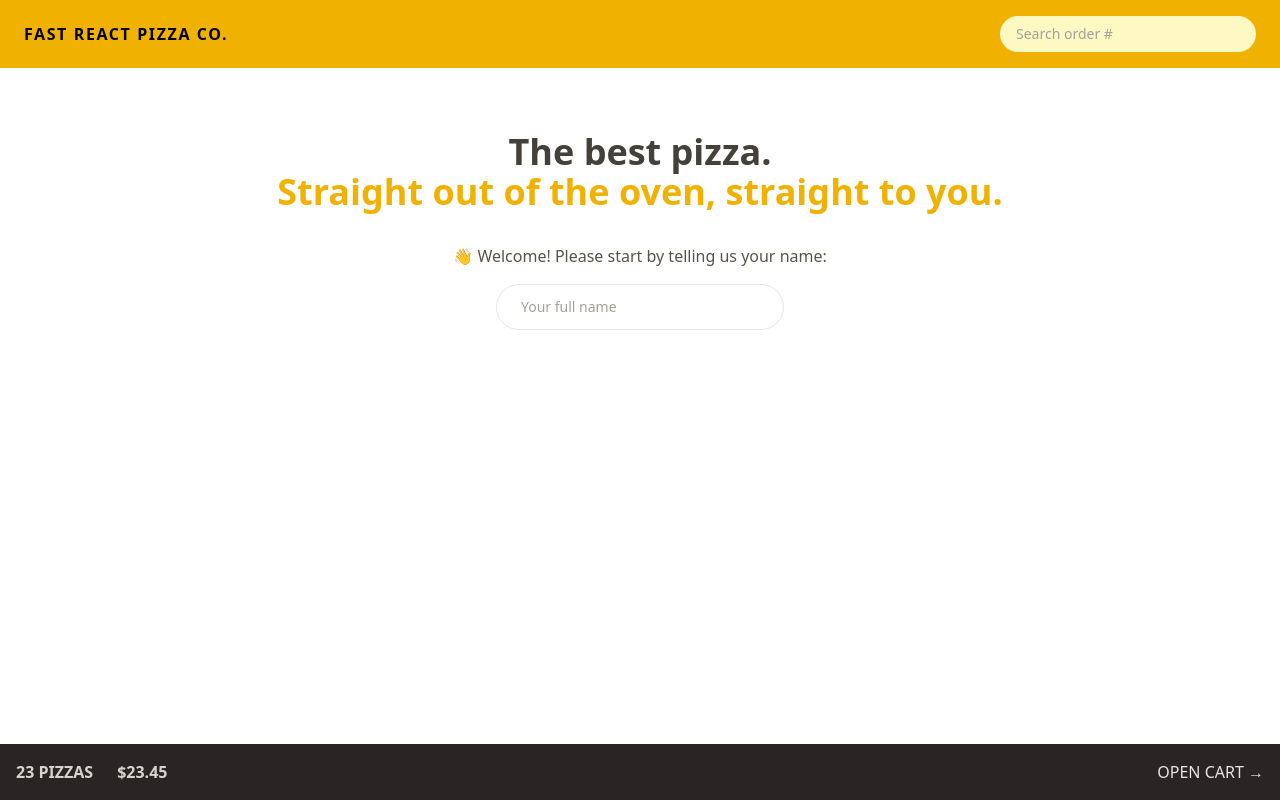
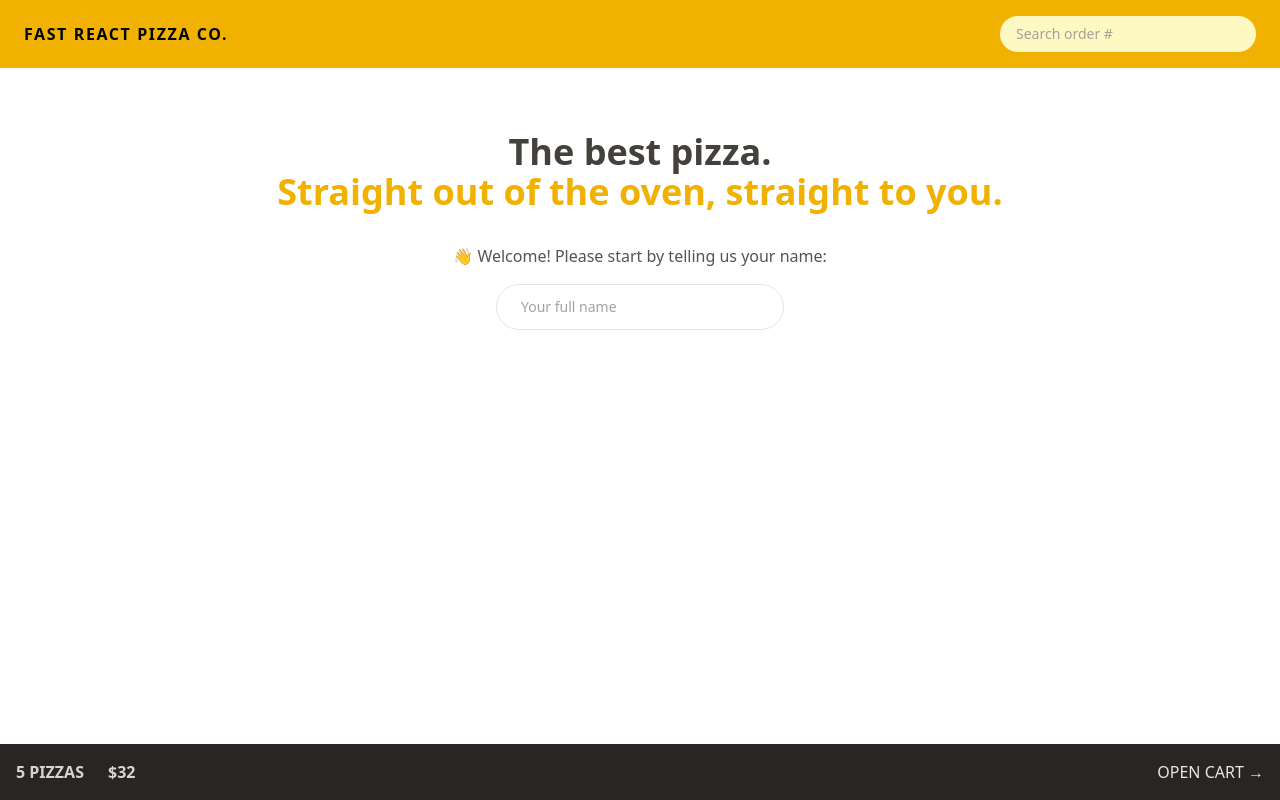
Before and after one commit to Cleve-keem/fast-react-pizza, a React app: page / in a window 1280 px wide. Built offline with nearby package versions, Linux system fonts and the light colour scheme; the HTML template or start-up script is replaced by a standard one.

Commit message:
built the cart overview

```diff
--- a/src/features/cart/Cart.jsx
+++ b/src/features/cart/Cart.jsx
@@ -29,7 +29,9 @@
 
 function Cart() {
   const username = useSelector((state) => state.user.username);
-  const cart = fakeCart;
+  const cart = useSelector((state) => state.cart.cart);
+  console.log(cart);
+  // const cart = fakeCart;
 
   return (
     <div className="px-4 py-3">
--- a/src/features/cart/CartOverview.jsx
+++ b/src/features/cart/CartOverview.jsx
@@ -1,11 +1,18 @@
+import { useSelector } from "react-redux";
 import { Link } from "react-router-dom";
+import { getTotalCartPrice, getTotalCartQuantity } from "./cartSlice";
 
 function CartOverview() {
+  const totalCartQuantity = useSelector(getTotalCartQuantity);
+  const totalCartPrice = useSelector(getTotalCartPrice);
+
+  if(!totalCartQuantity) return null;
+
   return (
     <div className="flex items-center justify-between bg-stone-800 text-stone-200 p-4 uppercase">
       <p className="text-stone-300 space-x-4 sm:space-x-6 font-semibold text-sm md:text-base">
-        <span>23 pizzas</span>
-        <span>$23.45</span>
+        <span>{totalCartQuantity} pizzas</span>
+        <span>${totalCartPrice}</span>
       </p>
       <Link to="/cart">Open cart &rarr;</Link>
     </div>
--- a/src/features/cart/cartSlice.js
+++ b/src/features/cart/cartSlice.js
@@ -49,3 +49,9 @@
 } = cartSlice.actions;
 
 export default cartSlice.reducer;
+
+export const getTotalCartQuantity = (state) =>
+  state.cart.cart.reduce((acc, item) => acc + item.quantity, 0);
+
+export const getTotalCartPrice = (state) =>
+  state.cart.cart.reduce((acc, item) => acc + item.totalPrice, 0);
```
